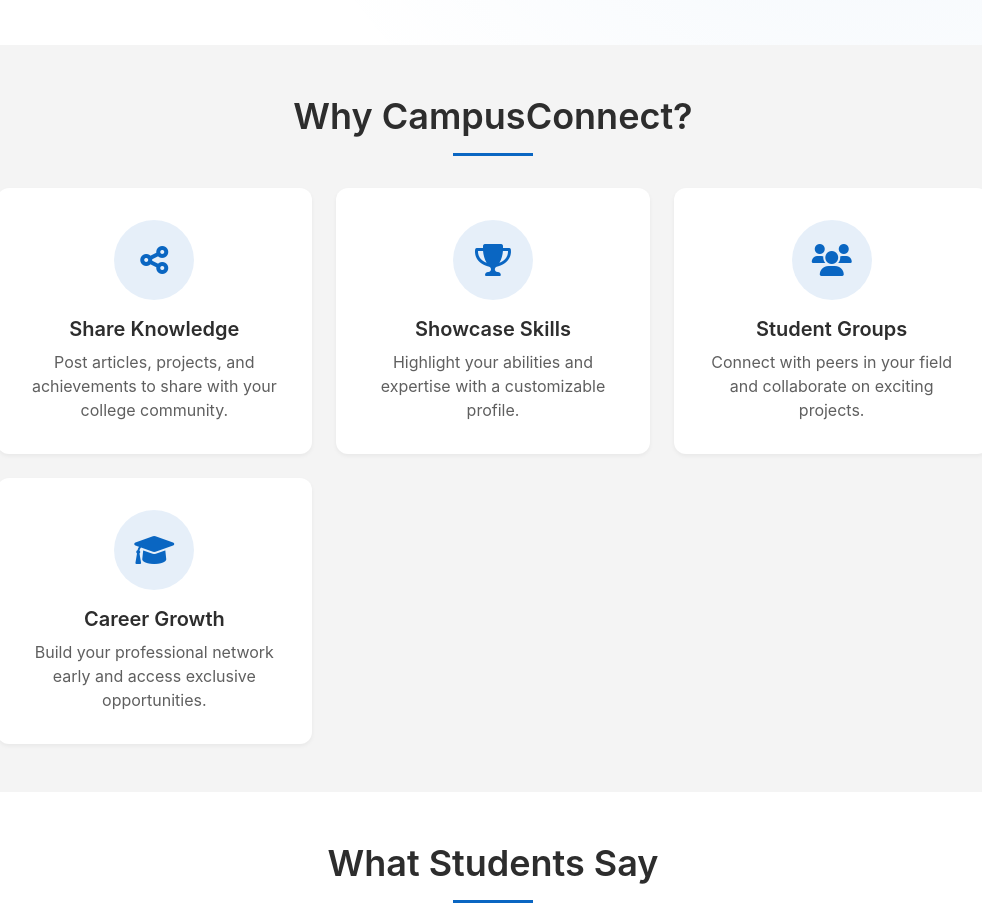
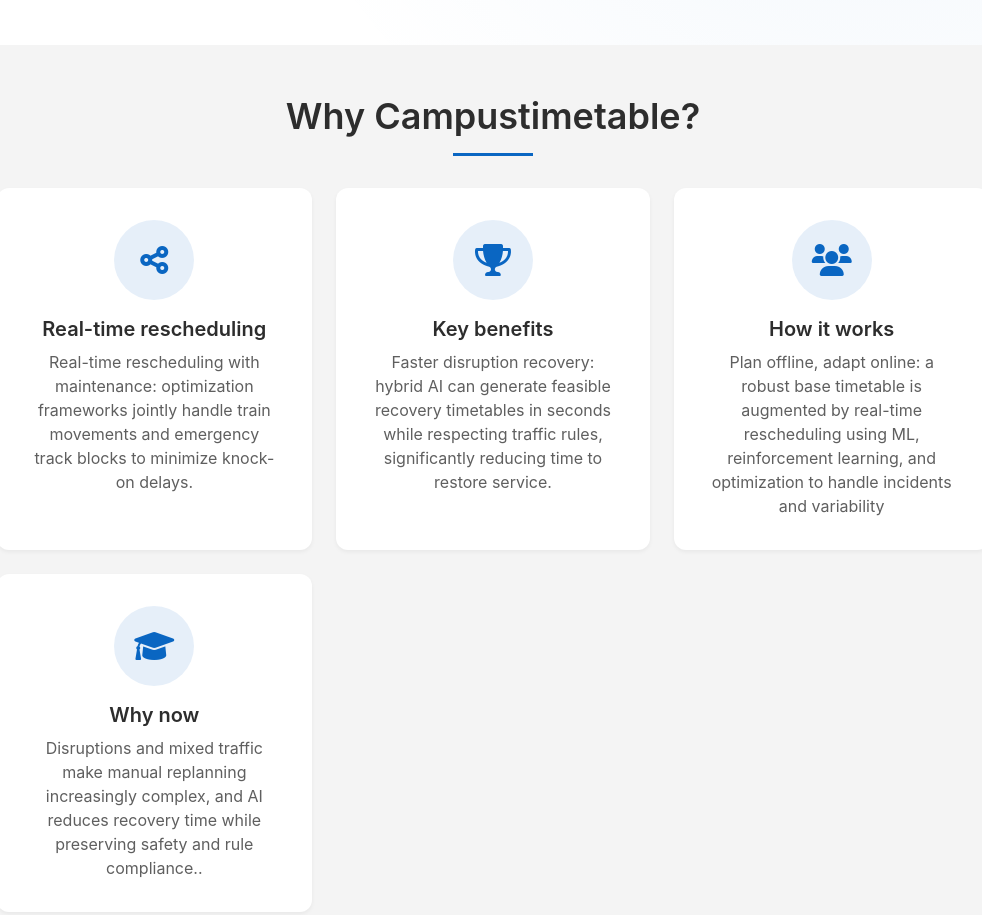
Before and after one commit to mahesh123-pro/CampusConnect, a plain HTML site: page index.html in a window 1280 px wide. Shown: the part 652-1567 px from the top of the page, without its empty margins (147-1129 px from the left). Drawn offline with Linux system fonts and the light colour scheme.

Commit message:
updated the sentences in the main page

```diff
--- a/index.html
+++ b/index.html
@@ -3,7 +3,7 @@
 <head>
     <meta charset="UTF-8">
     <meta name="viewport" content="width=device-width, initial-scale=1.0">
-    <title>CampusConnect - Empowering Students to Connect and Grow</title>
+    <title>CampusConnect - Empowering Students to Follow the time table </table></title>
     <link rel="stylesheet" href="css/styles.css">
     <link rel="stylesheet" href="css/landing.css">
     <link rel="stylesheet" href="https://cdnjs.cloudflare.com/ajax/libs/font-awesome/6.0.0-beta3/css/all.min.css">
@@ -51,35 +51,39 @@
 
         <section id="features" class="features">
             <div class="container">
-                <h2 class="section-title">Why CampusConnect?</h2>
+                <h2 class="section-title">Why Campustimetable?</h2>
                 <div class="features-grid">
                     <div class="feature-card">
                         <div class="feature-icon">
                             <i class="fas fa-share-alt"></i>
                         </div>
-                        <h3>Share Knowledge</h3>
-                        <p>Post articles, projects, and achievements to share with your college community.</p>
+                        <h3>Real-time rescheduling</h3>
+                        <p>Real-time rescheduling with maintenance: optimization frameworks jointly handle train movements
+                            and emergency track blocks to minimize knock-on delays.</p>
                     </div>
                     <div class="feature-card">
                         <div class="feature-icon">
                             <i class="fas fa-trophy"></i>
                         </div>
-                        <h3>Showcase Skills</h3>
-                        <p>Highlight your abilities and expertise with a customizable profile.</p>
+                        <h3>Key benefits</h3>
+                        <p>Faster disruption recovery: hybrid AI can generate feasible recovery timetables in seconds while respecting
+                            traffic rules, significantly reducing time to restore service.</p>
                     </div>
                     <div class="feature-card">
                         <div class="feature-icon">
                             <i class="fas fa-users"></i>
                         </div>
-                        <h3>Student Groups</h3>
-                        <p>Connect with peers in your field and collaborate on exciting projects.</p>
+                        <h3>How it works</h3>
+                        <p>Plan offline, adapt online: a robust base timetable is augmented by real-time rescheduling using ML,
+                             reinforcement learning, and optimization to handle incidents and variability</p>
                     </div>
                     <div class="feature-card">
                         <div class="feature-icon">
                             <i class="fas fa-graduation-cap"></i>
                         </div>
-                        <h3>Career Growth</h3>
-                        <p>Build your professional network early and access exclusive opportunities.</p>
+                        <h3>Why now</h3>
+                        <p>Disruptions and mixed traffic make manual replanning increasingly complex,
+                            and AI reduces recovery time while preserving safety and rule compliance..</p>
                     </div>
                 </div>
             </div>
@@ -142,12 +146,12 @@
                 </div>
                 <div class="footer-section" id="contact">
                     <h3>Contact Us</h3>
-                    <p><i class="fas fa-envelope"></i> info@campusconnect.com</p>
+                    <p><i class="fas fa-envelope"></i> info@CampusTimeTableom</p>
                     <p><i class="fas fa-phone"></i> +91 123 456 7890</p>
                 </div>
             </div>
             <div class="footer-bottom">
-                <p>&copy; 2023 CampusConnect. All rights reserved.</p>
+                <p>&copy; 2025 CampusTimeTable. All rights reserved.</p>
             </div>
         </div>
     </footer>
```
